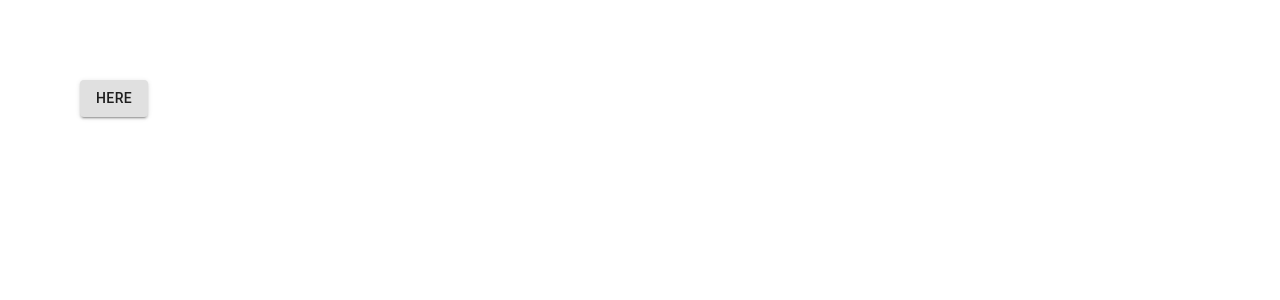
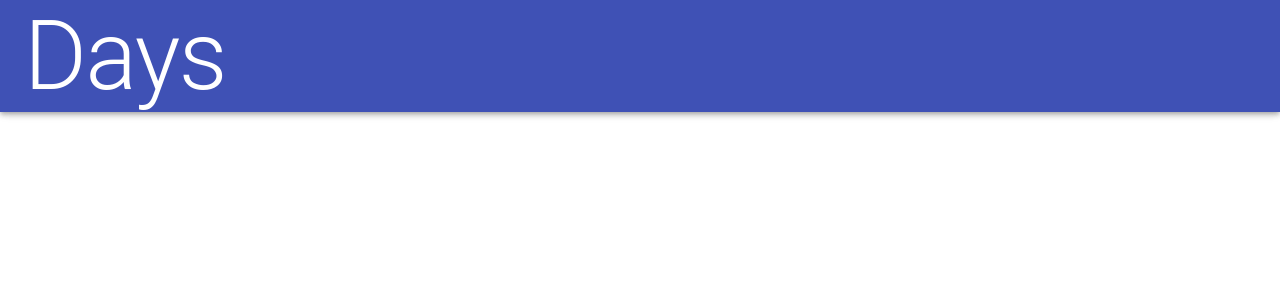
Before and after one commit to Takuya-H23/days-ts, a Next.js app: page / in a window 1280 px wide. Shown: the top 300 px of the page. Built offline with nearby package versions, Linux system fonts and the light colour scheme.

Commit message:
feat: header setup

```diff
--- a/package.json
+++ b/package.json
@@ -18,7 +18,9 @@
     "next": "10.0.6",
     "pg": "^8.5.1",
     "react": "17.0.1",
-    "react-dom": "17.0.1"
+    "react-dom": "17.0.1",
+    "typeface-roboto": "^1.1.13",
+    "typeface-roboto-mono": "^1.1.13"
   },
   "devDependencies": {
     "@testing-library/jest-dom": "^5.11.9",
--- a/pages/index.tsx
+++ b/pages/index.tsx
@@ -1,9 +1,8 @@
-import { Box, Button } from '@material-ui/core'
+import React from 'react'
+import { Layout } from '../src/views'
 
-export default function Home() {
-  return (
-    <Box m={5} p={5}>
-      <Button variant="contained">Here</Button>
-    </Box>
-  )
+const Home: React.FC = () => {
+  return <Layout />
 }
+
+export default Home
--- /dev/null
+++ b/src/components/Header/Header.tsx
@@ -0,0 +1,14 @@
+import React from 'react'
+import { AppBar, Box, Toolbar, Typography } from '@material-ui/core'
+
+const Header: React.FC = () => {
+  return (
+    <AppBar>
+      <Toolbar>
+        <Typography variant="h1">Days</Typography>
+      </Toolbar>
+    </AppBar>
+  )
+}
+
+export default Header
--- /dev/null
+++ b/src/components/Header/index.ts
@@ -0,0 +1 @@
+export { default } from './Header'
--- /dev/null
+++ b/src/components/index.ts
@@ -0,0 +1 @@
+export { default as Header } from './Header'
--- /dev/null
+++ b/src/views/Layout/Layout.tsx
@@ -0,0 +1,8 @@
+import React from 'react'
+import { Header } from '../../components'
+
+const Layout: React.FC = () => {
+  return <Header />
+}
+
+export default Layout
--- /dev/null
+++ b/src/views/Layout/index.ts
@@ -0,0 +1 @@
+export { default } from './Layout'
--- /dev/null
+++ b/src/views/index.ts
@@ -0,0 +1 @@
+export { default as Layout} from './Layout'
```
Also changed, not shown: src/elements/index.ts (added), 1 other file (tests, documents, lock files or other folders).
